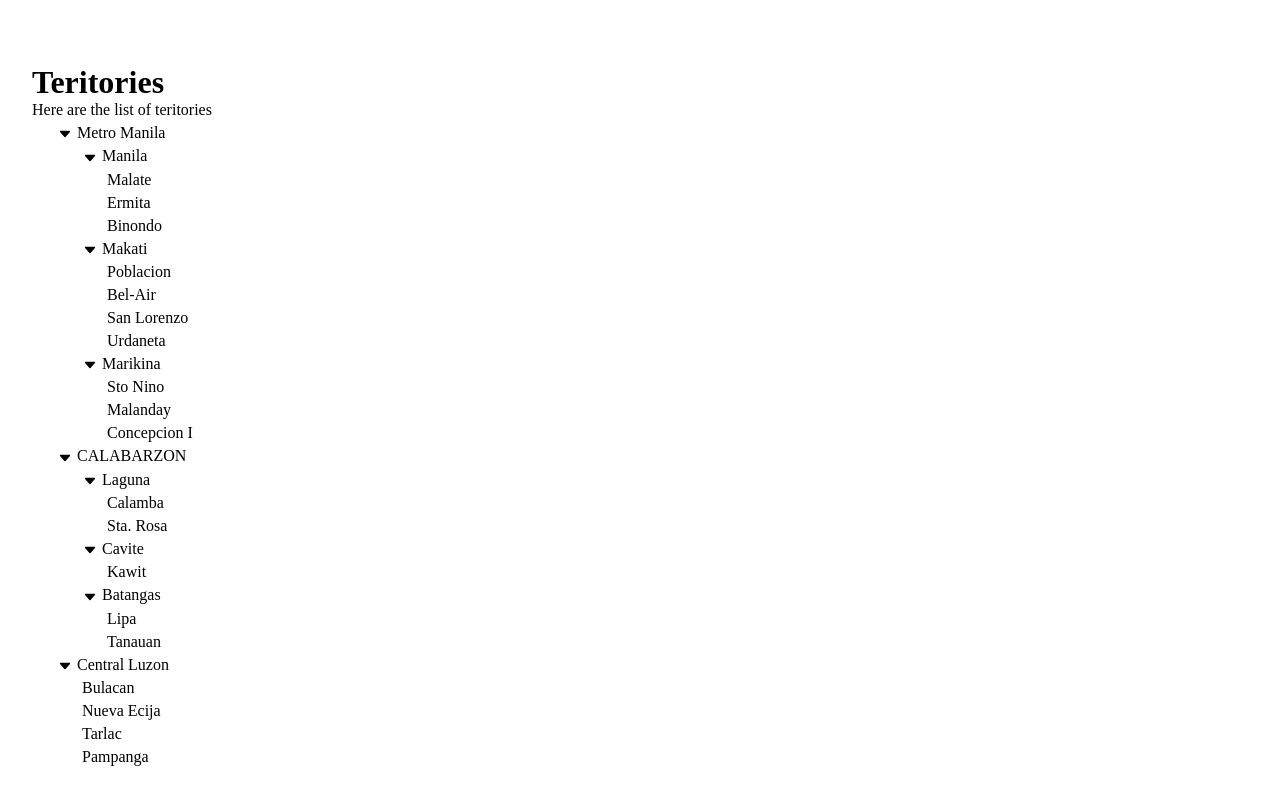
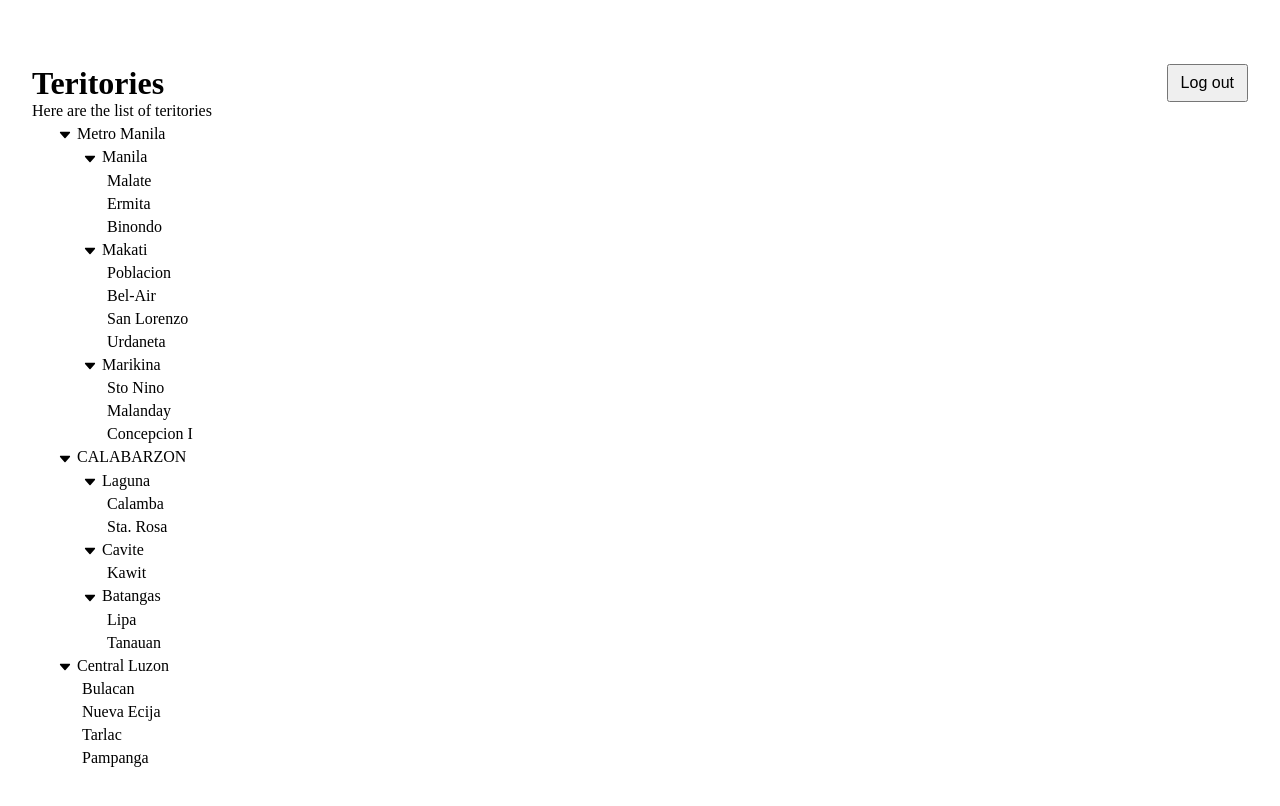
Before and after one commit to cellbesmanos/netzwelt-practical, a React (Vite) app: page / in a window 1280 px wide. Shown: the top 806 px of the page. Built offline with nearby package versions, Linux system fonts and the light colour scheme; sample sign-in values are in the browser's storage.

Commit message:
Feat: Add log out functionality

```diff
--- a/src/App.jsx
+++ b/src/App.jsx
@@ -1,7 +1,7 @@
 import React from "react";
 import { BrowserRouter, Route, Routes } from "react-router-dom";
 
-import Home from "./pages/Home";
+import Home from "./pages/Home/Home";
 import Login from "./pages/Login/Login";
 import ProtectedRoute from "./components/ProtectedRoute";
 import AuthenticationProvider from "./providers/AuthenticationProvider";
--- a/src/pages/Home.jsx
+++ /dev/null
@@ -1,26 +0,0 @@
-import React, { useMemo } from "react";
-import TeritoryList from "../components/TeritoryList/TeritoryList";
-import useTeritories from "../hooks/useTeritories";
-import extractTeritories from "../utils/extractTeritories";
-
-export default function Home() {
-  const [data, status] = useTeritories();
-  const teritories = useMemo(() => extractTeritories(data), [data]);
-
-  return (
-    <main style={{ padding: "64px 32px" }}>
-      <header>
-        <h1>Teritories</h1>
-        <p>Here are the list of teritories</p>
-      </header>
-
-      {status === "loading" ? (
-        <p>Loading...</p>
-      ) : teritories.length > 0 ? (
-        <TeritoryList children={teritories} />
-      ) : (
-        <p>There is nothing in here...</p>
-      )}
-    </main>
-  );
-}
--- /dev/null
+++ b/src/pages/Home/Home.css
@@ -0,0 +1,16 @@
+.Home {
+  padding: 64px 32px;
+}
+
+.Home__header > div {
+  display: flex;
+  align-items: center;
+  justify-content: space-between;
+  gap: 64px;
+}
+
+.Home__header > div > button {
+  padding: 8px 12px;
+  font-size: 16px;
+  cursor: pointer;
+}
--- /dev/null
+++ b/src/pages/Home/Home.jsx
@@ -0,0 +1,41 @@
+import React, { useContext, useMemo } from "react";
+import TeritoryList from "../../components/TeritoryList/TeritoryList";
+import useTeritories from "../../hooks/useTeritories";
+import { authenticationContext } from "../../providers/AuthenticationProvider";
+import extractTeritories from "../../utils/extractTeritories";
+import { unpersistUser } from "../../utils/userPeristence";
+
+import "./Home.css";
+
+export default function Home() {
+  const [data, status] = useTeritories();
+  const [_, setUser] = useContext(authenticationContext);
+  const teritories = useMemo(() => extractTeritories(data), [data]);
+
+  function handleLogout() {
+    setUser(null);
+    unpersistUser();
+  }
+
+  return (
+    <main className="Home">
+      <header className="Home__header">
+        <div>
+          <h1>Teritories</h1>
+          <button onClick={handleLogout} type="button">
+            Log out
+          </button>
+        </div>
+        <p>Here are the list of teritories</p>
+      </header>
+
+      {status === "loading" ? (
+        <p>Loading...</p>
+      ) : teritories.length > 0 ? (
+        <TeritoryList children={teritories} />
+      ) : (
+        <p>There is nothing in here...</p>
+      )}
+    </main>
+  );
+}
--- a/src/pages/Login/Login.jsx
+++ b/src/pages/Login/Login.jsx
@@ -3,7 +3,7 @@ import { useNavigate } from "react-router-dom";
 
 import { authenticationContext } from "../../providers/AuthenticationProvider";
 import loginUser from "../../services/loginUser";
-import setPeristenceCookie from "../../utils/setUserPeristence";
+import { persistUser } from "../../utils/userPeristence";
 
 import "./Login.css";
 
@@ -33,7 +33,7 @@ export default function Login() {
       const user = await loginUser(username, password);
 
       setUser(user);
-      setPeristenceCookie(user);
+      persistUser(user);
       navigate("/");
     } catch (error) {
       setError(error);
--- a/src/utils/setUserPeristence.js
+++ /dev/null
@@ -1,3 +0,0 @@
-export default function (user) {
-  localStorage.setItem("user", user);
-}
--- /dev/null
+++ b/src/utils/userPeristence.js
@@ -0,0 +1,7 @@
+export function persistUser(user) {
+  localStorage.setItem("user", user);
+}
+
+export function unpersistUser() {
+  localStorage.removeItem("user");
+}
```
